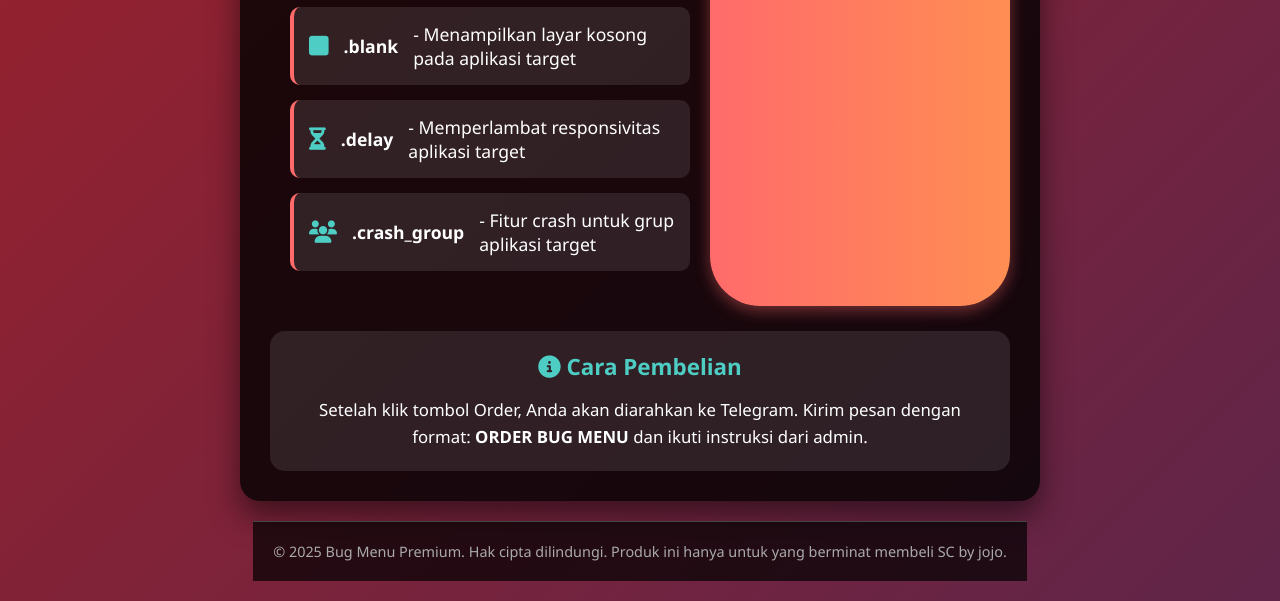
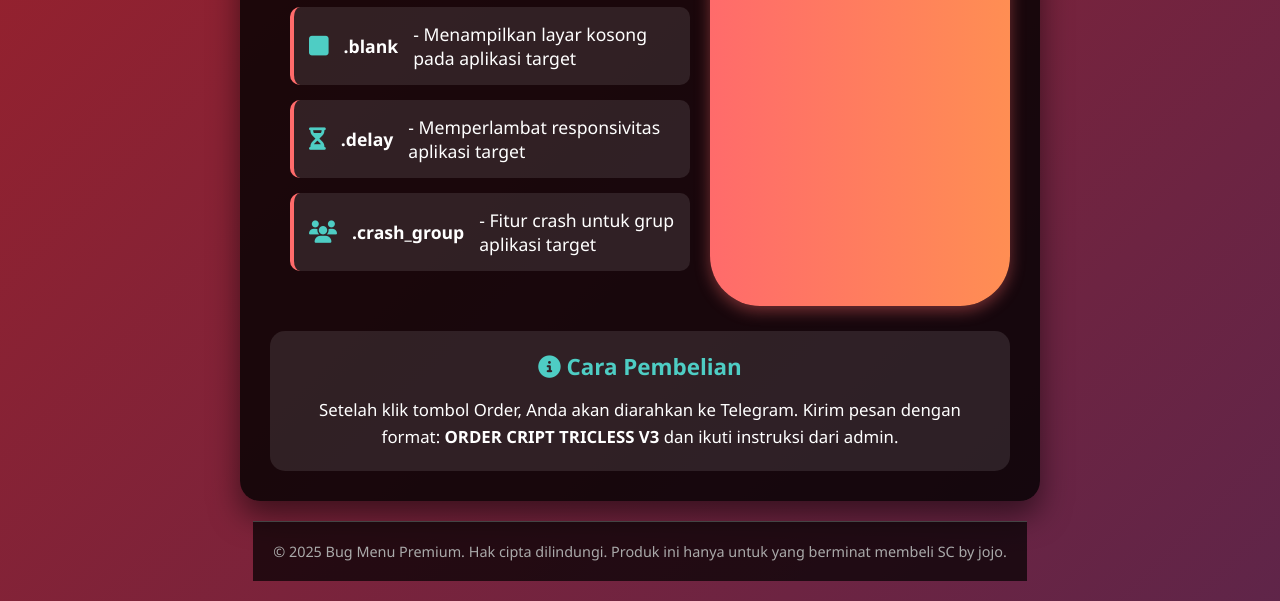
Before and after one commit to JOJOSHOP27/jojoproduk, a plain HTML site: page index.html in a window 1280 px wide. Shown: the part 892-1493 px from the top of the page. Drawn offline with Linux system fonts and the light colour scheme.

Commit message:
Update index.html

```diff
--- a/index.html
+++ b/index.html
@@ -284,7 +284,7 @@
 
                 <div class="payment-info">
                     <h3><i class="fas fa-info-circle"></i> Cara Pembelian</h3>
-                    <p>Setelah klik tombol Order, Anda akan diarahkan ke Telegram. Kirim pesan dengan format: <strong>ORDER BUG MENU</strong> dan ikuti instruksi dari admin.</p>
+                    <p>Setelah klik tombol Order, Anda akan diarahkan ke Telegram. Kirim pesan dengan format: <strong>ORDER CRIPT TRICLESS V3</strong> dan ikuti instruksi dari admin.</p>
                 </div>
             </div>
         </div>
```
